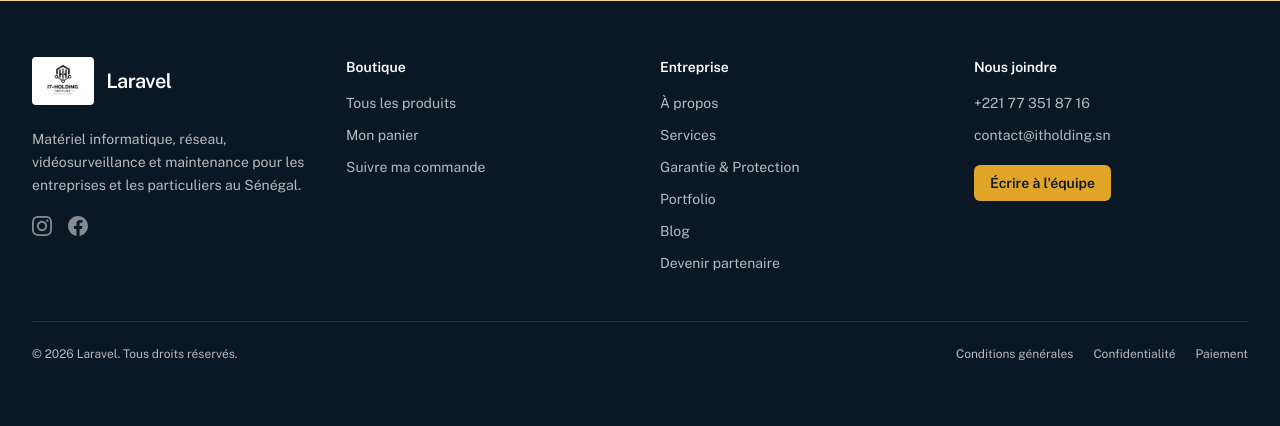
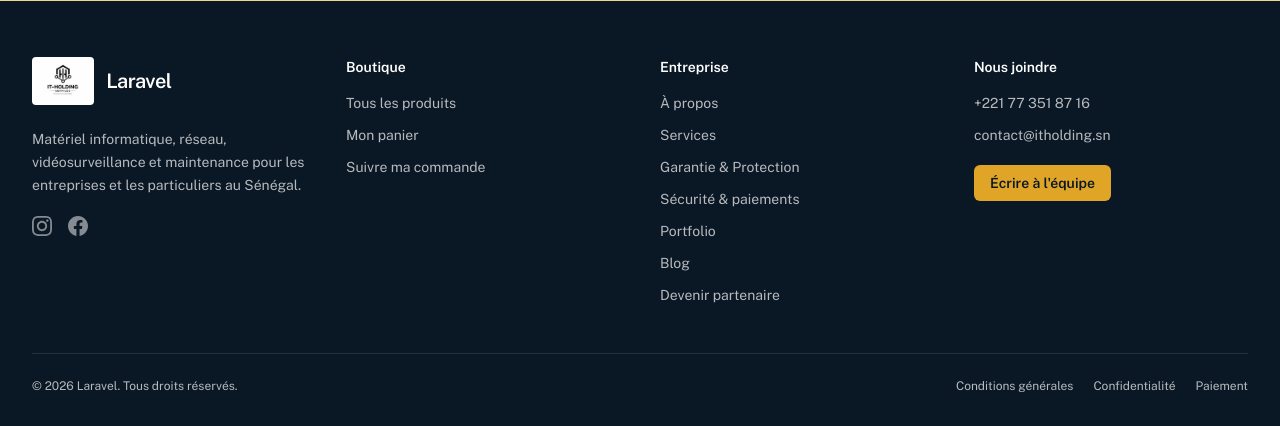
Before and after one commit to meblo98/it-holding, a Laravel app: page / in a window 1280 px wide. Shown: the part 1715-2141 px from the top of the page. Before the commit the page ends 2075 px from the top, so only its background shows below. Run offline with Laravel 12, Linux system fonts and the light colour scheme; data that the repository does not hold is empty; parts of the project's set-up code (start-up, migrations or seed data) failed here and were passed over; some libraries are stand-ins or nearby versions.

Commit message:
Add files via upload

```diff
--- a/resources/views/layouts/footer.blade.php
+++ b/resources/views/layouts/footer.blade.php
@@ -34,6 +34,7 @@
                     <li><a href="{{ route('about') }}" class="hover:text-white transition-colors">À propos</a></li>
                     <li><a href="{{ route('services.index') }}" class="hover:text-white transition-colors">Services</a></li>
                     <li><a href="{{ route('care.landing') }}" class="hover:text-white transition-colors">Garantie &amp; Protection</a></li>
+                    <li><a href="{{ route('security.page') }}" class="hover:text-white transition-colors">Sécurité &amp; paiements</a></li>
                     <li><a href="{{ route('portfolio.index') }}" class="hover:text-white transition-colors">Portfolio</a></li>
                     <li><a href="{{ route('blog.index') }}" class="hover:text-white transition-colors">Blog</a></li>
                     <li><a href="{{ route('partner.landing') }}" class="hover:text-white transition-colors">Devenir partenaire</a></li>
```
